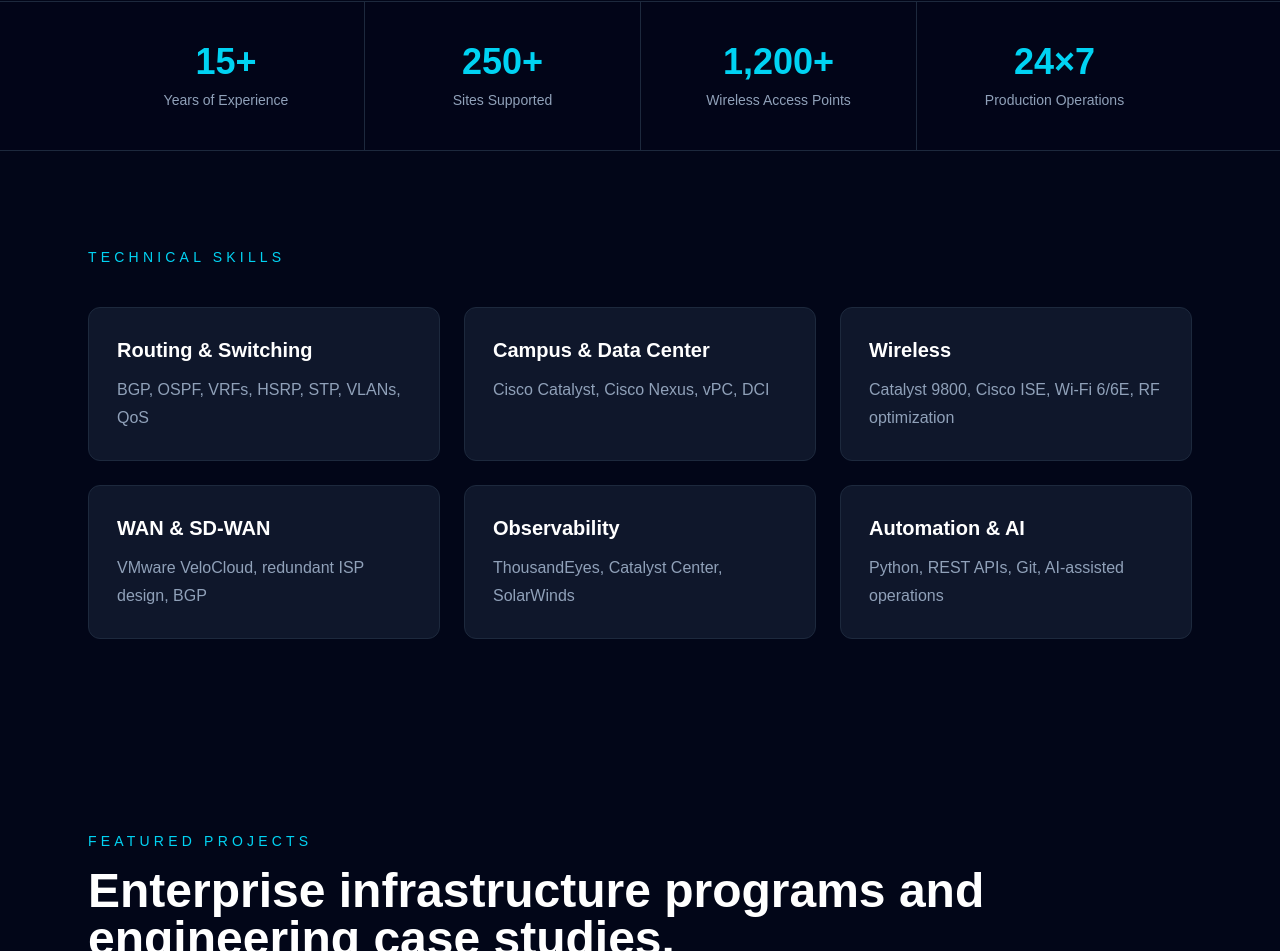
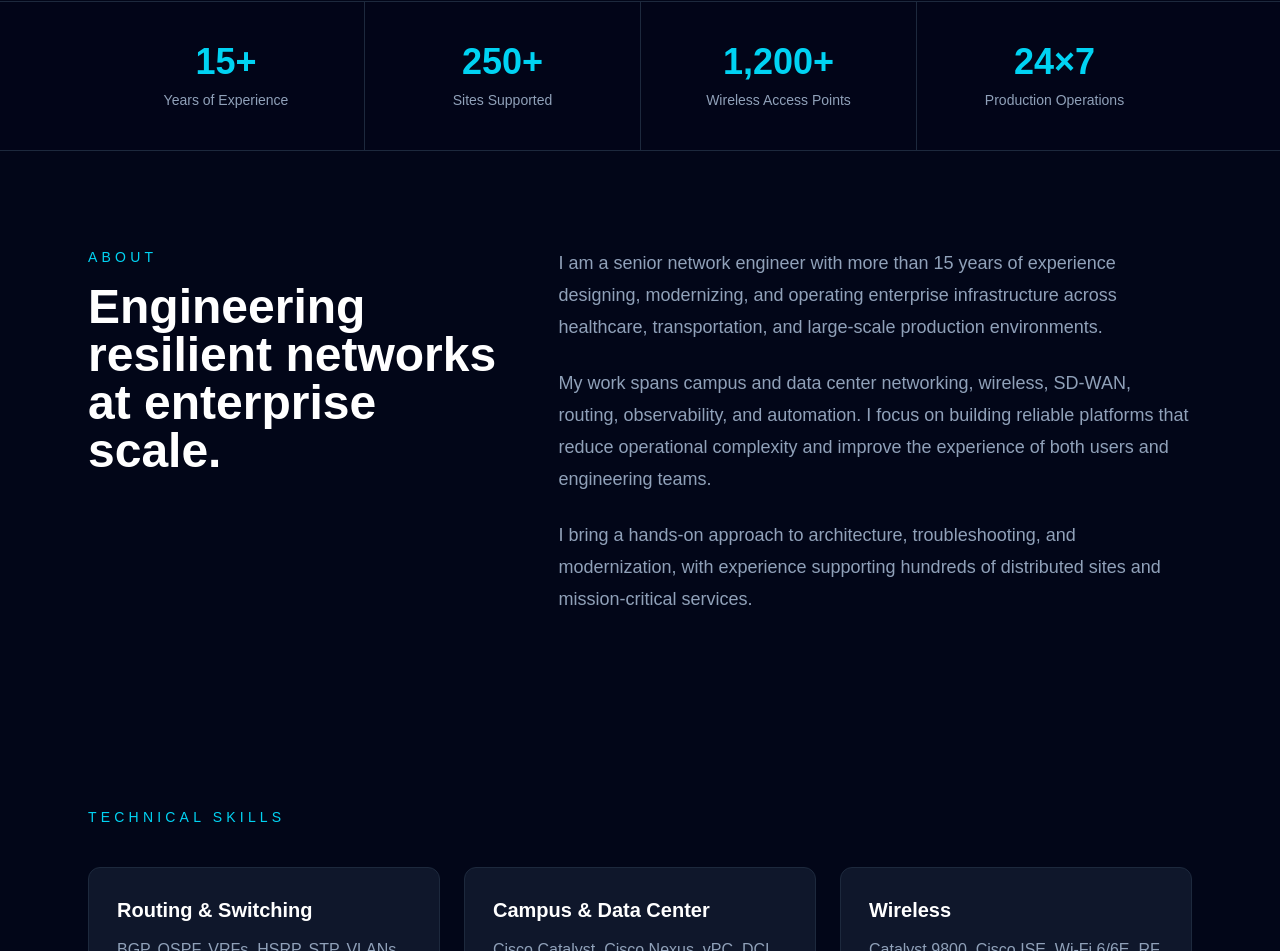
Before and after one commit to kflorez312/kflorez312.github.io, a Next.js app: page / in a window 1280 px wide. Shown: the part 758-1709 px from the top of the page. Built offline with nearby package versions, Linux system fonts and the light colour scheme.

Commit message:
Add homepage about section

```diff
--- a/src/app/page.tsx
+++ b/src/app/page.tsx
@@ -1,6 +1,7 @@
 import Navbar from "@/components/Navbar";
 import Hero from "@/components/home/Hero";
 import Stats from "@/components/home/Stats";
+import About from "@/components/home/About";
 
 const projects = [
   {
@@ -35,6 +36,8 @@ export default function Home() {
       <Navbar />
       <Hero />
       <Stats />
+      <About />
+
 
       <section id="skills" className="mx-auto max-w-6xl px-6 py-24">
         <p className="text-sm uppercase tracking-[0.3em] text-cyan-400">
--- /dev/null
+++ b/src/components/home/About.tsx
@@ -0,0 +1,39 @@
+export default function About() {
+  return (
+    <section id="about" className="mx-auto max-w-6xl px-6 py-24">
+      <div className="grid gap-12 lg:grid-cols-[0.8fr_1.2fr] lg:items-start">
+        <div>
+          <p className="text-sm uppercase tracking-[0.3em] text-cyan-400">
+            About
+          </p>
+
+          <h2 className="mt-4 text-3xl font-bold md:text-5xl">
+            Engineering resilient networks at enterprise scale.
+          </h2>
+        </div>
+
+        <div className="space-y-6 text-lg leading-8 text-slate-400">
+          <p>
+            I am a senior network engineer with more than 15 years of
+            experience designing, modernizing, and operating enterprise
+            infrastructure across healthcare, transportation, and large-scale
+            production environments.
+          </p>
+
+          <p>
+            My work spans campus and data center networking, wireless,
+            SD-WAN, routing, observability, and automation. I focus on building
+            reliable platforms that reduce operational complexity and improve
+            the experience of both users and engineering teams.
+          </p>
+
+          <p>
+            I bring a hands-on approach to architecture, troubleshooting, and
+            modernization, with experience supporting hundreds of distributed
+            sites and mission-critical services.
+          </p>
+        </div>
+      </div>
+    </section>
+  );
+}
```
